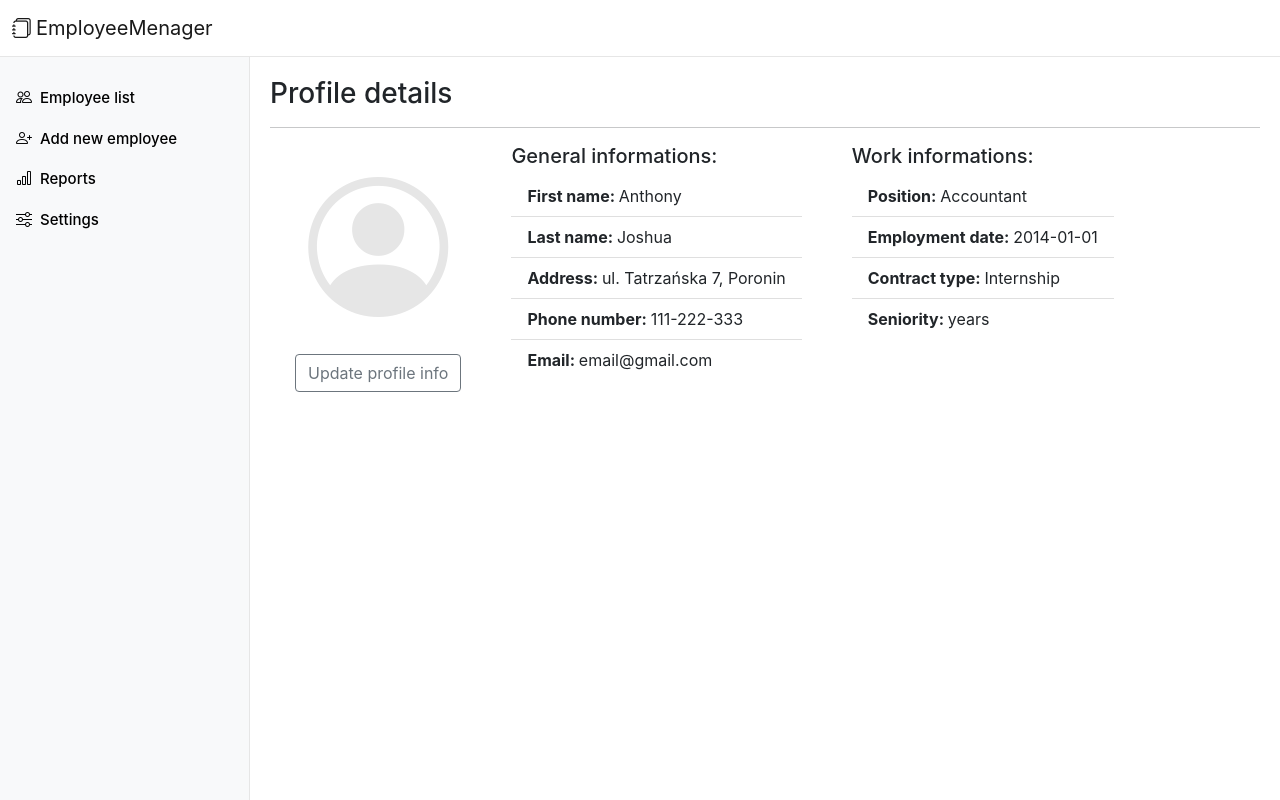
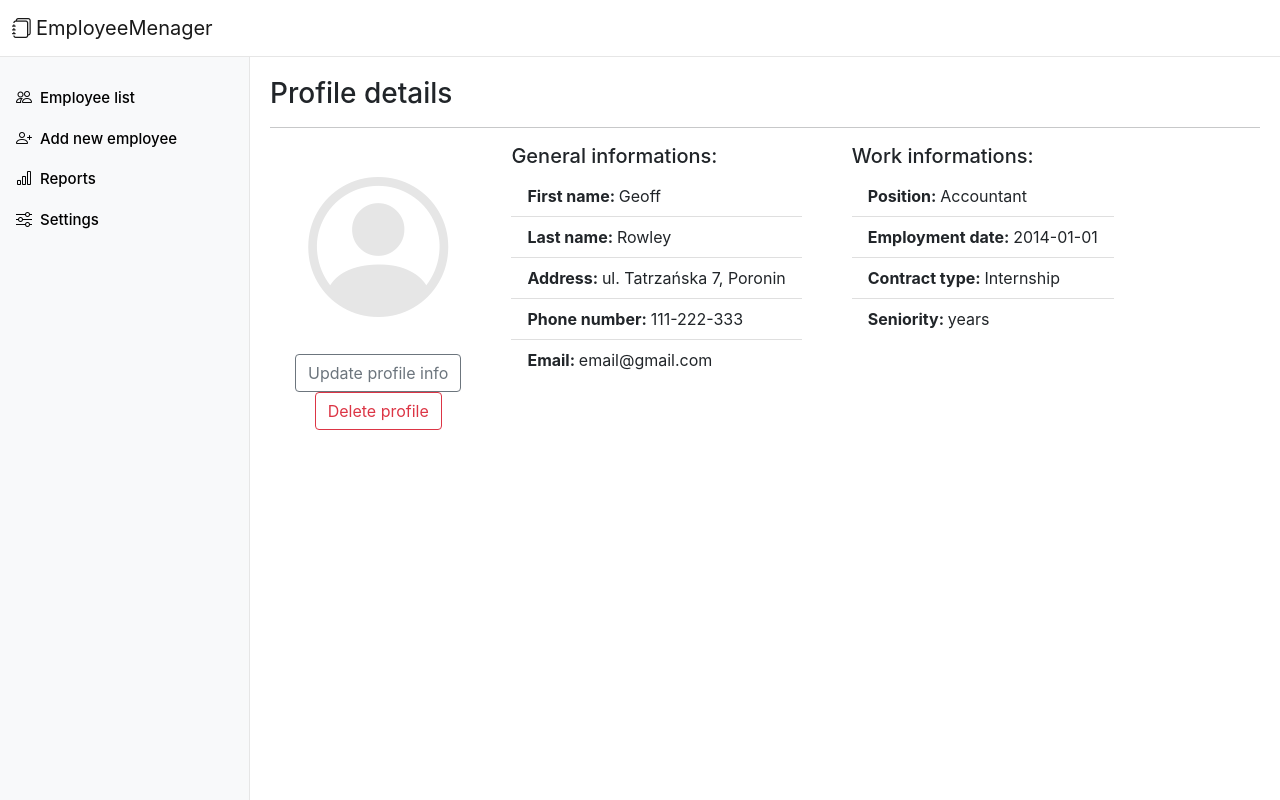
Before and after one commit to bugiss656/react-employee-menager, a React (Create React App) app: page /employees/1 in a window 1280 px wide. Built offline with nearby package versions, Linux system fonts and the light colour scheme; data requests are answered from the project's data file.

Commit message:
Add feature to redirect to update employee form

```diff
--- a/db.json
+++ b/db.json
@@ -1,8 +1,8 @@
 {
   "employees": [
     {
-      "first_name": "Anthony",
-      "last_name": "Joshua",
+      "first_name": "Geoff",
+      "last_name": "Rowley",
       "address": "ul. Tatrzańska 7, Poronin",
       "phone_nr": "111-222-333",
       "email": "email@gmail.com",
@@ -12,16 +12,15 @@
       "id": 1
     },
     {
-      "id": 2,
       "first_name": "Adam",
       "last_name": "Doe",
-      "position": "Accountant",
       "address": "ul. Tatrzańska 10, Poronin",
       "phone_nr": "212-222-333",
       "email": "email@gmail.com",
+      "position": "Accountant",
       "employment_date": "2014-01-01",
-      "contract_type": "indefinite period",
-      "seniority": "6"
+      "contract_type": "1 year contract",
+      "id": 2
     },
     {
       "first_name": "Chris",
@@ -46,18 +45,6 @@
       "id": 4
     },
     {
-      "id": 5,
-      "first_name": "Michael",
-      "last_name": "Doe",
-      "position": "Dealer",
-      "address": "ul. Nowotarska 7, Poronin",
-      "phone_nr": "111-787-333",
-      "email": "email@gmail.com",
-      "employment_date": "2014-01-01",
-      "contract_type": "indefinite period",
-      "seniority": "6"
-    },
-    {
       "first_name": "George",
       "last_name": "Michael",
       "address": "30 Avenue",
@@ -67,17 +54,6 @@
       "employment_date": "2021-03-04",
       "contract_type": "1 year contract",
       "id": 6
-    },
-    {
-      "first_name": "Michael",
-      "last_name": "Jordan",
-      "address": "43 Avenue",
-      "phone_nr": "656776667",
-      "email": "jordan@mail.com",
-      "position": "warehouseman",
-      "employment_date": "2021-03-02",
-      "contract_type": "indefinite period conract",
-      "id": 7
     }
   ]
 }
--- a/src/components/EmployeeDetails.js
+++ b/src/components/EmployeeDetails.js
@@ -1,10 +1,19 @@
-import { Link, useParams } from 'react-router-dom';
+import { Link, useParams, useHistory } from 'react-router-dom';
 import FetchData from './../hooks/FetchData';
 
 
 const EmployeeDetails = () => {
     const { id } = useParams();
     const { data: employee, isLoading, error } = FetchData(`http://localhost:5000/employees/${id}`);
+    const history = useHistory();
+
+    const deleteEmployee = () => {
+        fetch(`http://localhost:5000/employees/${employee.id}`, {
+            method: 'DELETE',
+        }).then(() => {
+            history.push('/employees');
+        });
+    }
 
     return (
         <section className="page-section">
@@ -19,6 +28,7 @@ const EmployeeDetails = () => {
                         <Link to={`/updateemployee/${employee.id}`}>
                             <button className="btn btn-outline-secondary">Update profile info</button>
                         </Link>
+                        <button onClick={deleteEmployee} className="btn btn-outline-danger">Delete profile</button>
                     </div>
                     <div className="profile-general-info">
                         <h5>General informations:</h5>
--- a/src/components/UpdateEmployeeForm.js
+++ b/src/components/UpdateEmployeeForm.js
@@ -1,12 +1,13 @@
 import { useForm } from "react-hook-form";
+import { useHistory } from 'react-router-dom';
 
 const UpdateEmployeeForm = ({ employee }) => {
+    const history = useHistory();
     const { register, handleSubmit } = useForm({
         defaultValues: employee
     });
 
     const onSubmit = (data) => {
-        console.log(data);
         fetch(`http://localhost:5000/employees/${employee.id}`, {
             method: "PUT",
             headers: {
@@ -15,6 +16,7 @@ const UpdateEmployeeForm = ({ employee }) => {
             body: JSON.stringify(data)
         }).then(() => {
             console.log('Employee profile updated...');
+            history.push(`/employees/${employee.id}`);
         });
     }
 
@@ -27,7 +29,6 @@ const UpdateEmployeeForm = ({ employee }) => {
                 <div className="row g-2 mb-3">
                     <div className="col-md-3 form-floating">
                         <input
-
                             ref={register}
                             required
                             name="first_name"
```
